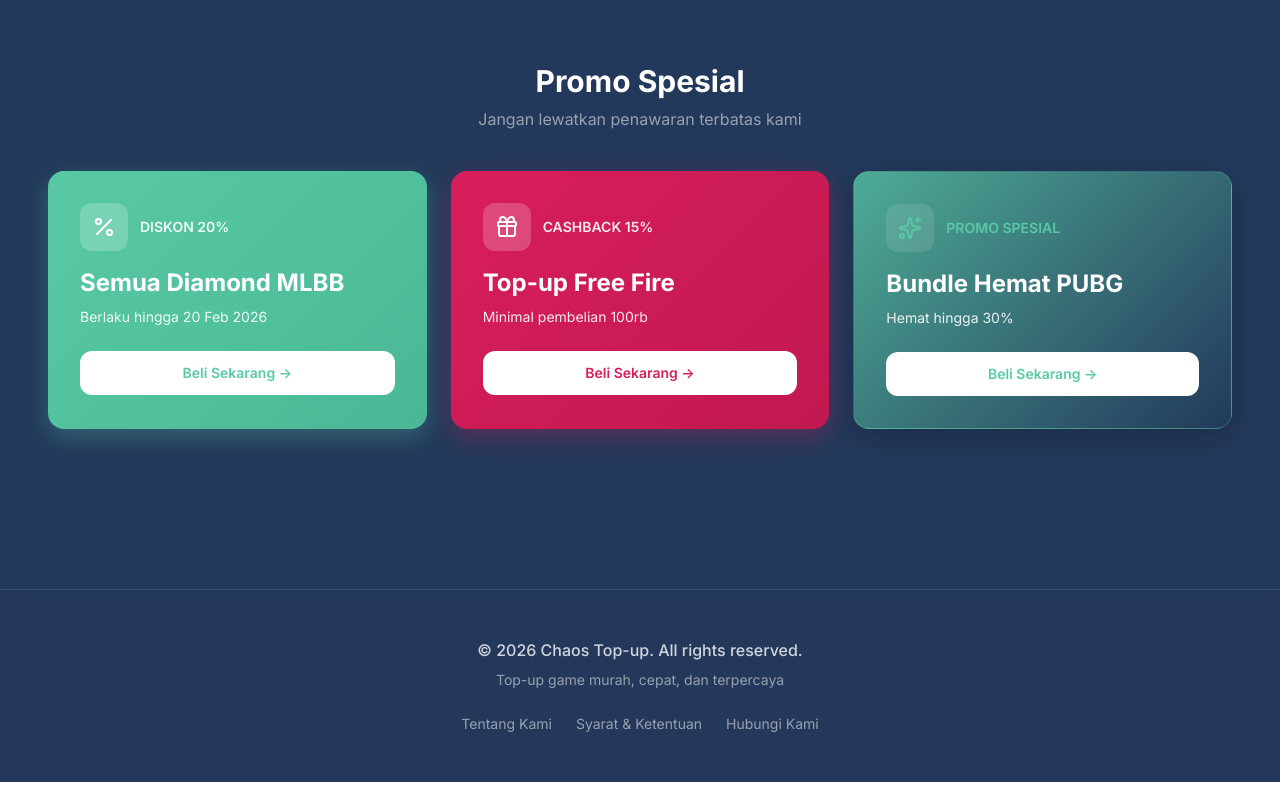
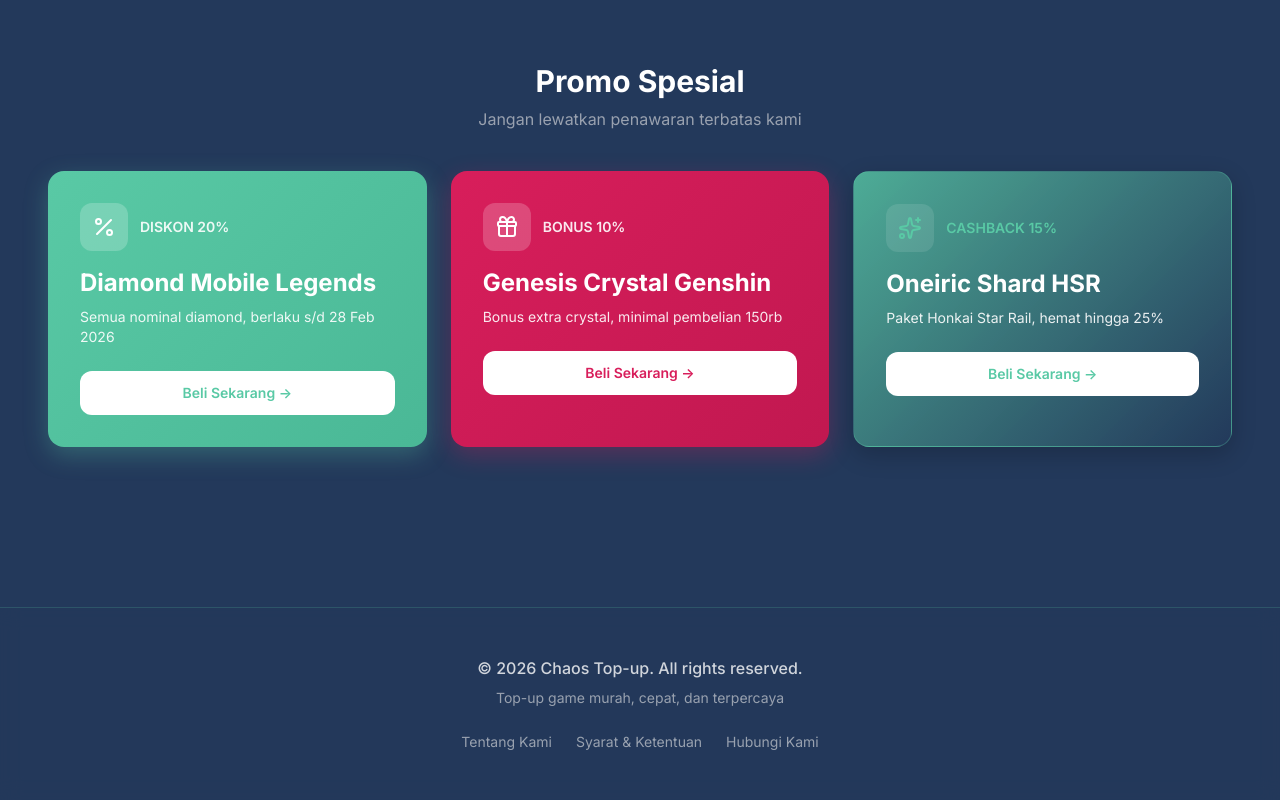
Before and after one commit to rizkicahyaa/chaos-topup, a React (Vite) app: page / in a window 1280 px wide. Shown: the part 1685-2485 px from the top of the page. Built offline with nearby package versions, Linux system fonts and the light colour scheme.

Commit message:
refactor: promo section

```diff
--- a/src/components/PromoSection.tsx
+++ b/src/components/PromoSection.tsx
@@ -32,8 +32,8 @@
                             </div>
                             <span className="text-sm font-semibold opacity-90">DISKON 20%</span>
                         </div>
-                        <h3 className="text-2xl font-bold mb-2">Semua Diamond MLBB</h3>
-                        <p className="text-sm opacity-90 mb-6">Berlaku hingga 20 Feb 2026</p>
+                        <h3 className="text-2xl font-bold mb-2">Diamond Mobile Legends</h3>
+                        <p className="text-sm opacity-90 mb-6">Semua nominal diamond, berlaku s/d 28 Feb 2026</p>
                         <button className="w-full px-4 py-3 bg-white rounded-xl font-semibold text-sm transition-all" style={{ color: "#59C9A5" }} onMouseEnter={(e) => (e.currentTarget.style.backgroundColor = "#f3f4f6")} onMouseLeave={(e) => (e.currentTarget.style.backgroundColor = "white")}>
                             Beli Sekarang →
                         </button>
@@ -59,10 +59,10 @@
                             <div className="p-3 rounded-xl" style={{ backgroundColor: "rgba(255, 255, 255, 0.2)" }}>
                                 <Gift className="w-6 h-6" />
                             </div>
-                            <span className="text-sm font-semibold opacity-90">CASHBACK 15%</span>
+                            <span className="text-sm font-semibold opacity-90">BONUS 10%</span>
                         </div>
-                        <h3 className="text-2xl font-bold mb-2">Top-up Free Fire</h3>
-                        <p className="text-sm opacity-90 mb-6">Minimal pembelian 100rb</p>
+                        <h3 className="text-2xl font-bold mb-2">Genesis Crystal Genshin</h3>
+                        <p className="text-sm opacity-90 mb-6">Bonus extra crystal, minimal pembelian 150rb</p>
                         <button className="w-full px-4 py-3 bg-white rounded-xl font-semibold text-sm transition-all" style={{ color: "#D81E5B" }} onMouseEnter={(e) => (e.currentTarget.style.backgroundColor = "#f3f4f6")} onMouseLeave={(e) => (e.currentTarget.style.backgroundColor = "white")}>
                             Beli Sekarang →
                         </button>
@@ -90,11 +90,11 @@
                                 <Sparkles className="w-6 h-6" style={{ color: "#59C9A5" }} />
                             </div>
                             <span className="text-sm font-semibold" style={{ color: "#59C9A5" }}>
-                                PROMO SPESIAL
+                                CASHBACK 15%
                             </span>
                         </div>
-                        <h3 className="text-2xl font-bold mb-2">Bundle Hemat PUBG</h3>
-                        <p className="text-sm opacity-90 mb-6">Hemat hingga 30%</p>
+                        <h3 className="text-2xl font-bold mb-2">Oneiric Shard HSR</h3>
+                        <p className="text-sm opacity-90 mb-6">Paket Honkai Star Rail, hemat hingga 25%</p>
                         <button className="w-full px-4 py-3 bg-white rounded-xl font-semibold text-sm transition-all" style={{ color: "#59C9A5" }} onMouseEnter={(e) => (e.currentTarget.style.backgroundColor = "#f3f4f6")} onMouseLeave={(e) => (e.currentTarget.style.backgroundColor = "white")}>
                             Beli Sekarang →
                         </button>
```
